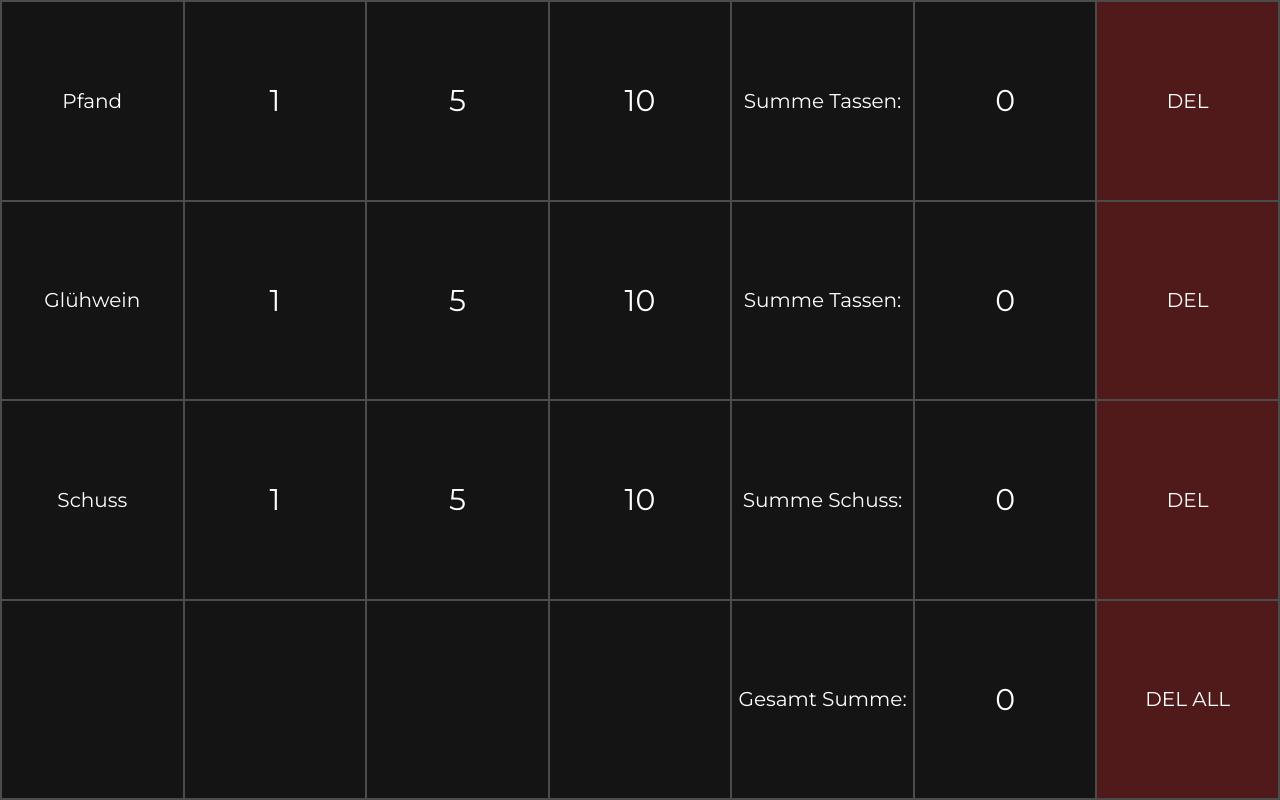
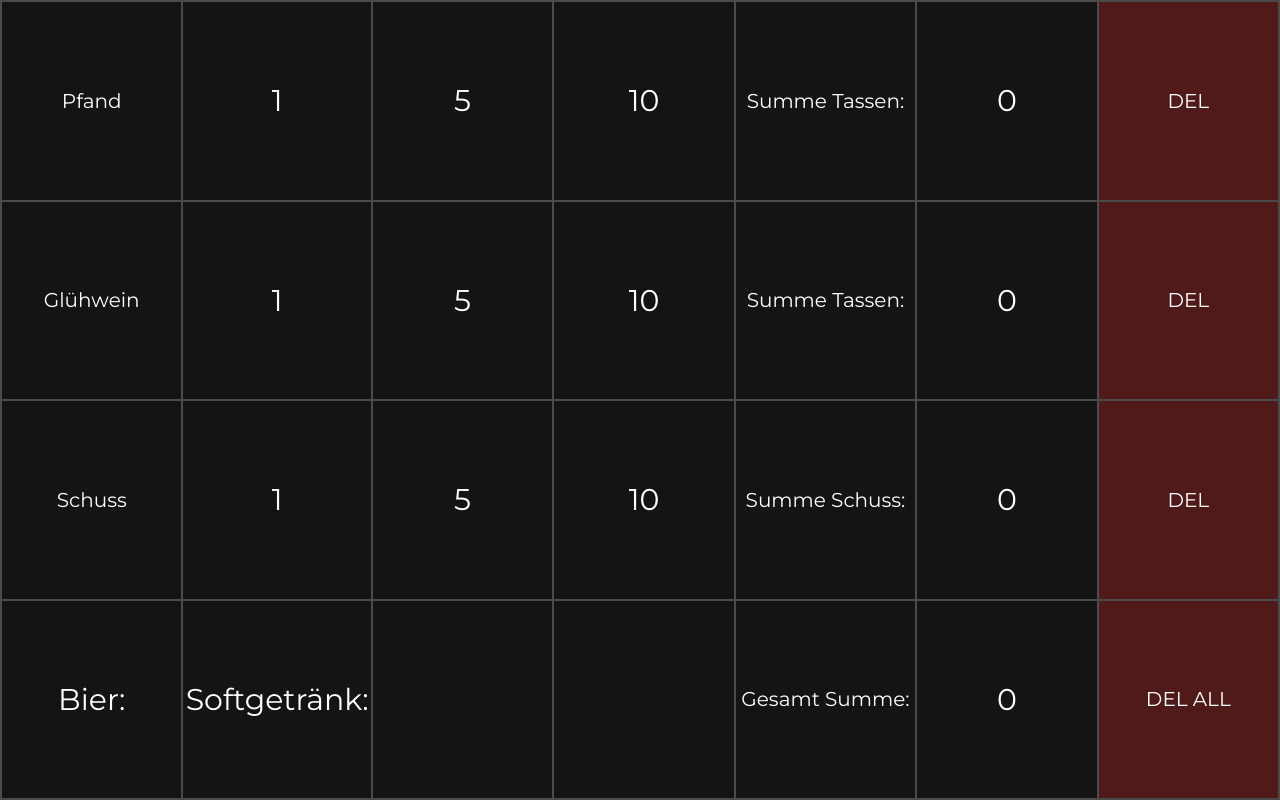
Before and after one commit to jubjub29/Weinachstsmarkt-rechner, a plain HTML site: page index.html in a window 1280 px wide. Both pictures are taken after a click on the element "DEL ALL". Drawn offline with Linux system fonts and the light colour scheme.

Commit message:
Update index.html

```diff
--- a/index.html
+++ b/index.html
@@ -43,8 +43,9 @@
         container.innerHTML = result;
     }
     function DelB() {
-        document.getElementById('ergebnissB').innerHTML = "";
+        document.getElementById('ergebnissB').innerHTML = "Bier: ";
     }
+
     function calculateResultK(NUMMER) {
         document.getElementById('ergebnissK').innerHTML += "+" + NUMMER;
         let container = document.getElementById('ergebnissK');
@@ -52,8 +53,9 @@
         container.innerHTML = result;
     }
     function DelK() {
-        document.getElementById('ergebnissK').innerHTML = "";
+        document.getElementById('ergebnissK').innerHTML = "Softgetränk: ";
     }
+
     function calculateResultsu() {
 
         document.getElementById('ergebnisssu').innerHTML =
```
